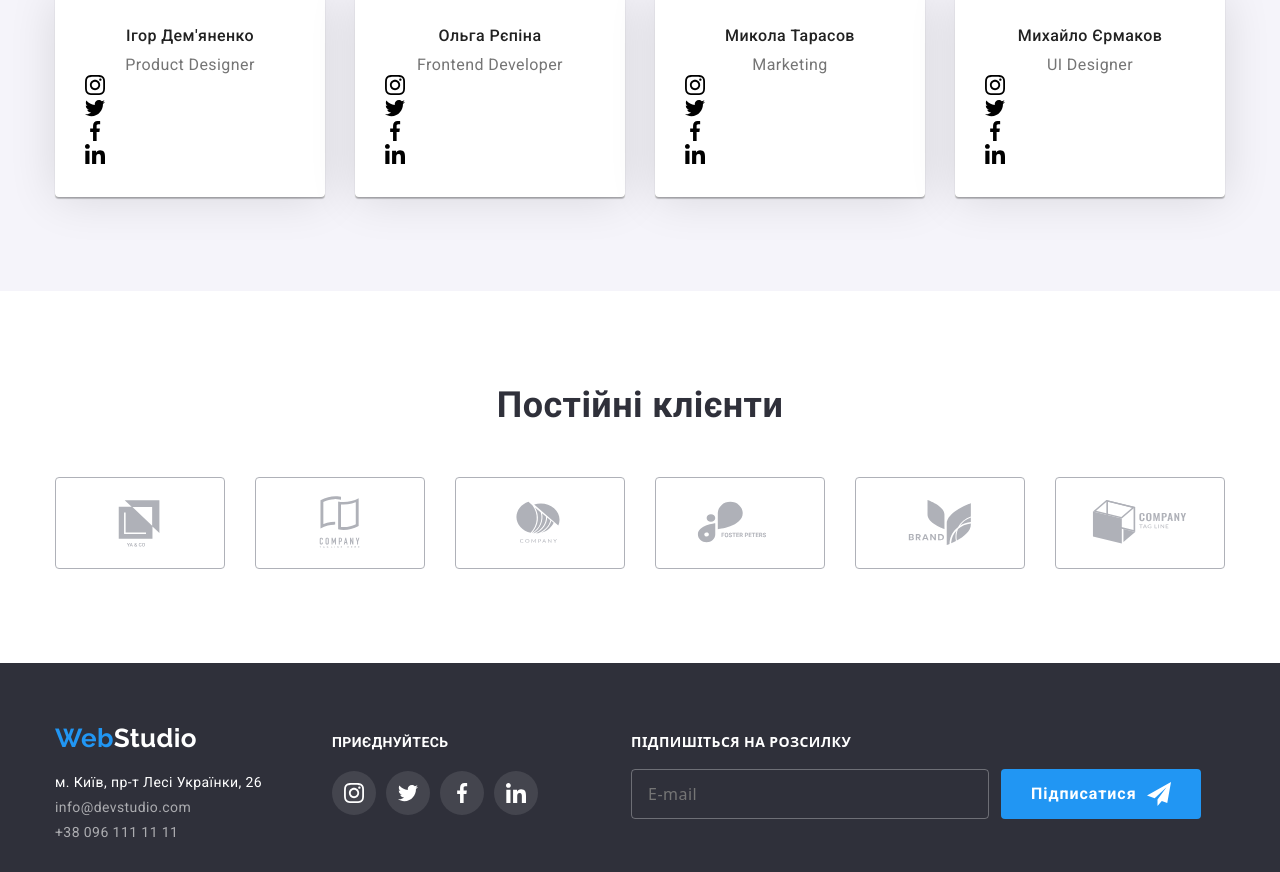
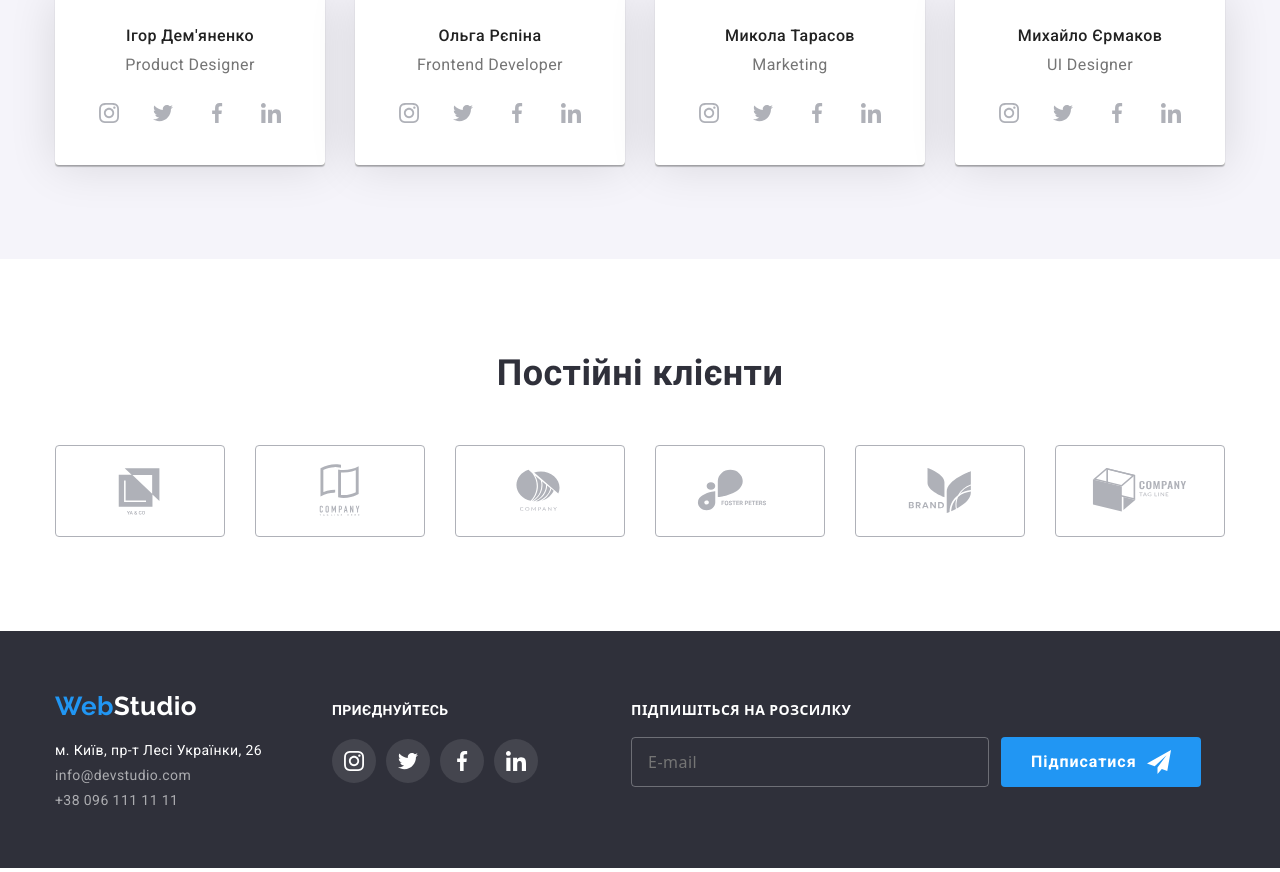
Before and after one commit to IhorProkopchuk/goit-markup-hw-07, a plain HTML site: page index.html in a window 1280 px wide. Shown: the part 2045-2917 px from the top of the page. Drawn offline with nearby package versions, Linux system fonts and the light colour scheme; files that its build step writes are made by us from their sources.

Commit message:
Update main.scss

```diff
--- a/sass/main.scss
+++ b/sass/main.scss
@@ -13,6 +13,7 @@
 @import './components/features';
 @import './components/about.scss';
 @import './components/team.scss';
+@import './components/socials';
 @import './components/clients';
 @import './components/artworks';
 @import './components/footer';
```
